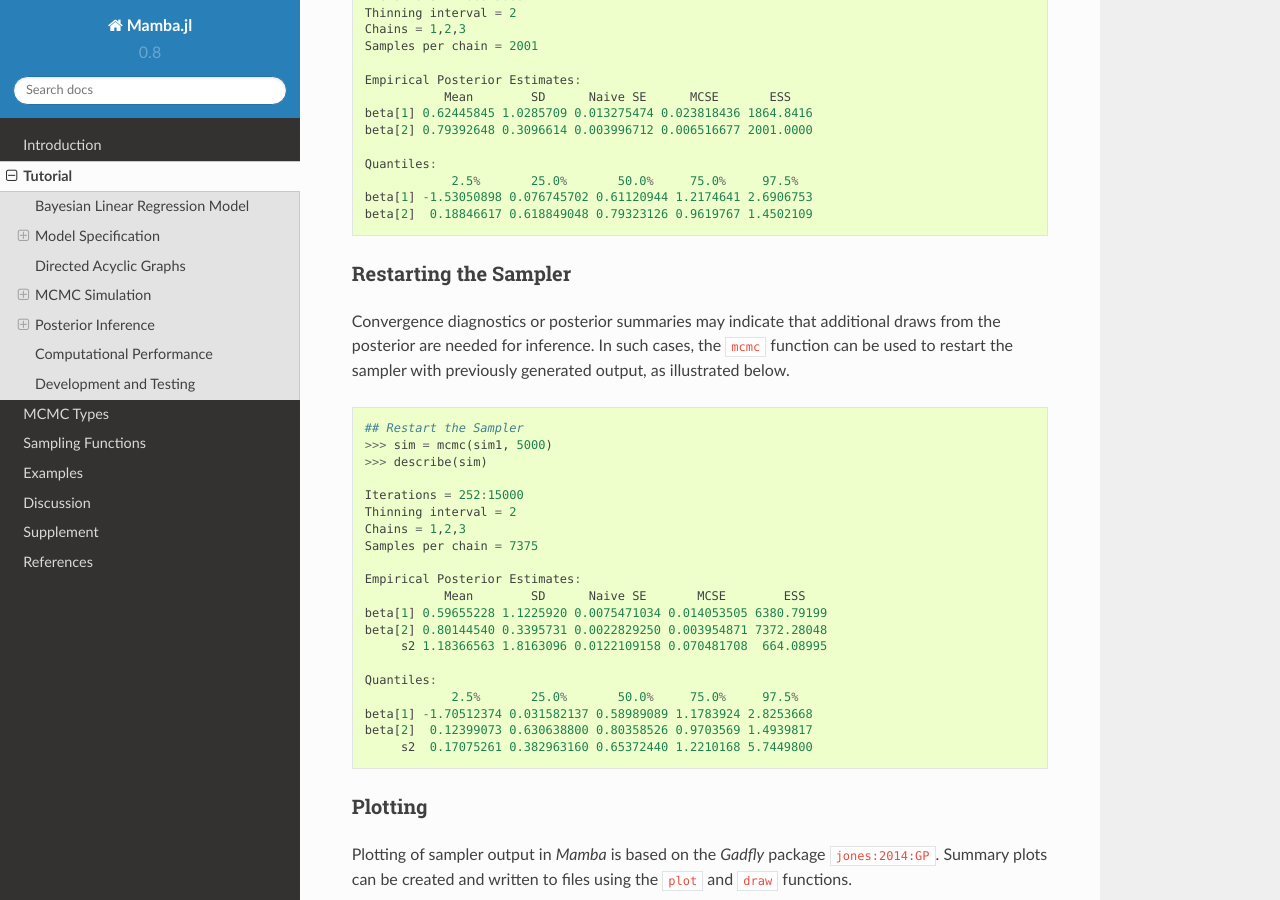
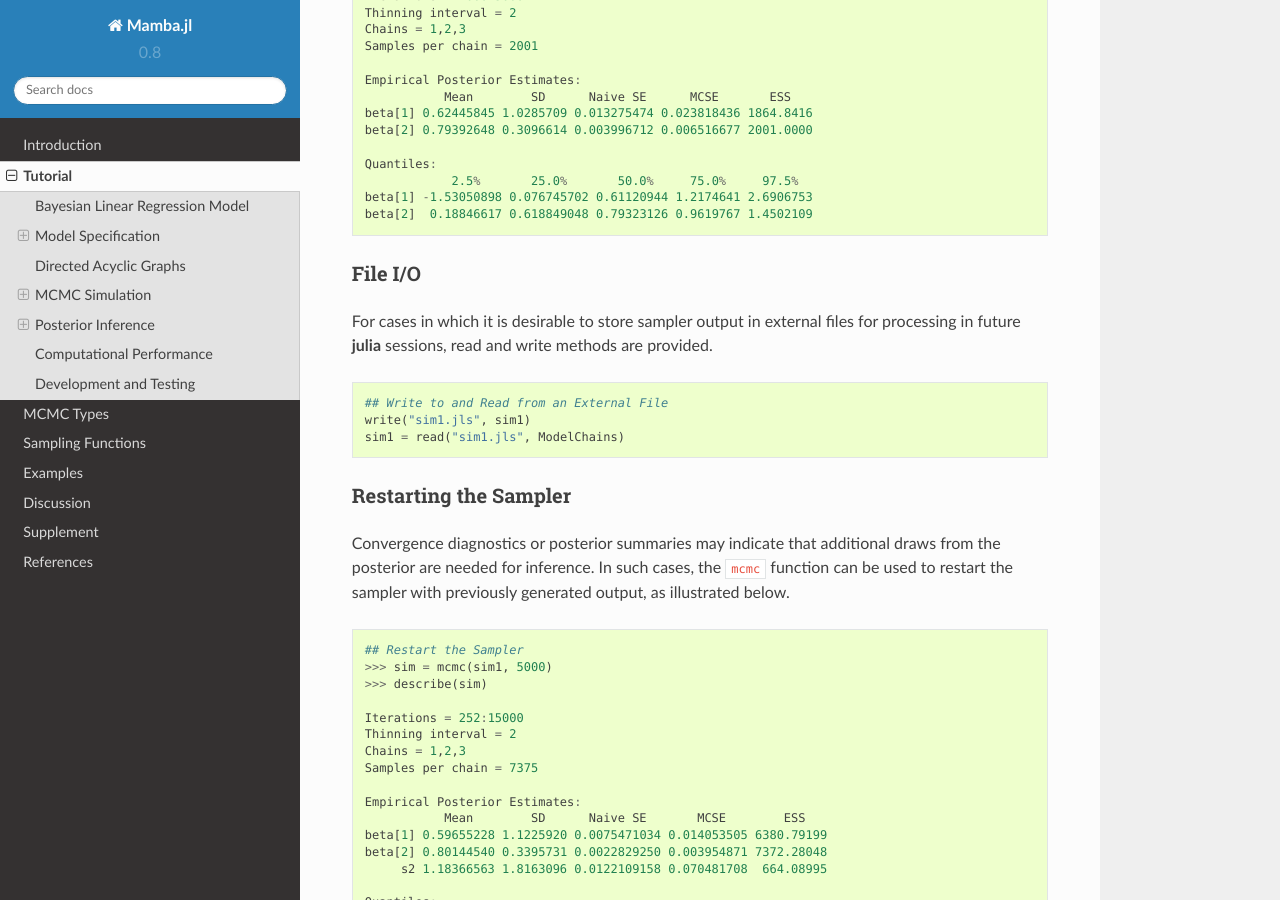
Before and after one commit to brian-j-smith/Mamba.jl, a Sphinx documentation site: the page built from doc/tutorial.rst, in a window 1280 px wide and 900 px high, scrolled down 11435 px. Built offline with Sphinx 7.4.7 and the Read the Docs theme 2.0.0, drawn with Linux system fonts in a browser that asks for light colours; formulas are drawn with MathJax 3; cross-references to code outside the pages are shown as plain code.

Commit message:
Add AbstractChains read and write methods.

```diff
--- a/doc/tutorial.rst
+++ b/doc/tutorial.rst
@@ -521,6 +521,20 @@ Additionally, sampler output can be subsetted to perform posterior inference on
     beta[2]  0.18846617 0.618849048 0.79323126 0.9619767 1.4502109
 
 
+.. _section-Line-FileIO:
+
+File I/O
+^^^^^^^^
+
+For cases in which it is desirable to store sampler output in external files for processing in future **julia** sessions, read and write methods are provided.
+
+.. code-block:: julia
+
+    ## Write to and Read from an External File
+    write("sim1.jls", sim1)
+    sim1 = read("sim1.jls", ModelChains)
+
+
 Restarting the Sampler
 ^^^^^^^^^^^^^^^^^^^^^^
 
```
Also changed, not shown: doc/mcmc/chains.rst (+19 -0 lines), 2 other files.
